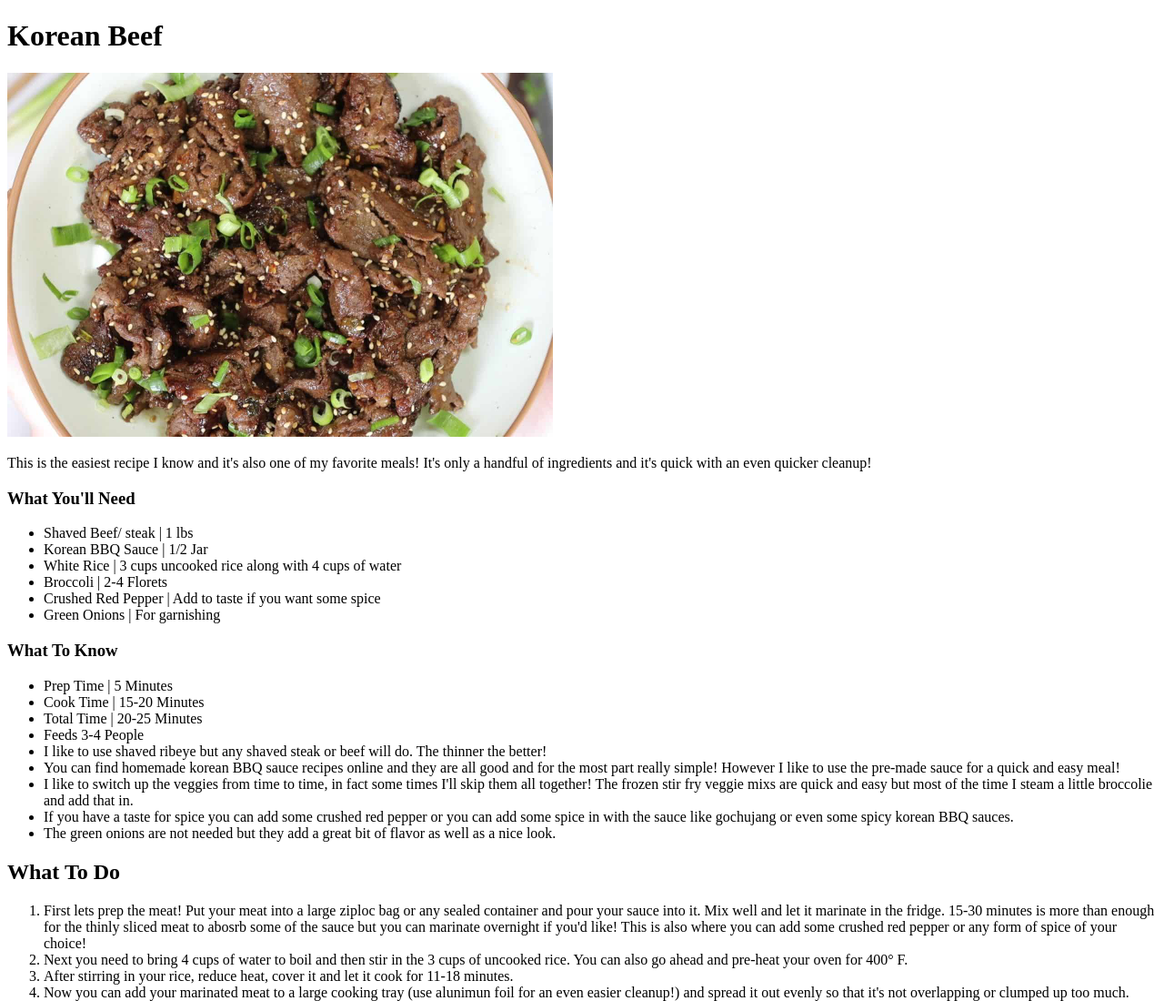
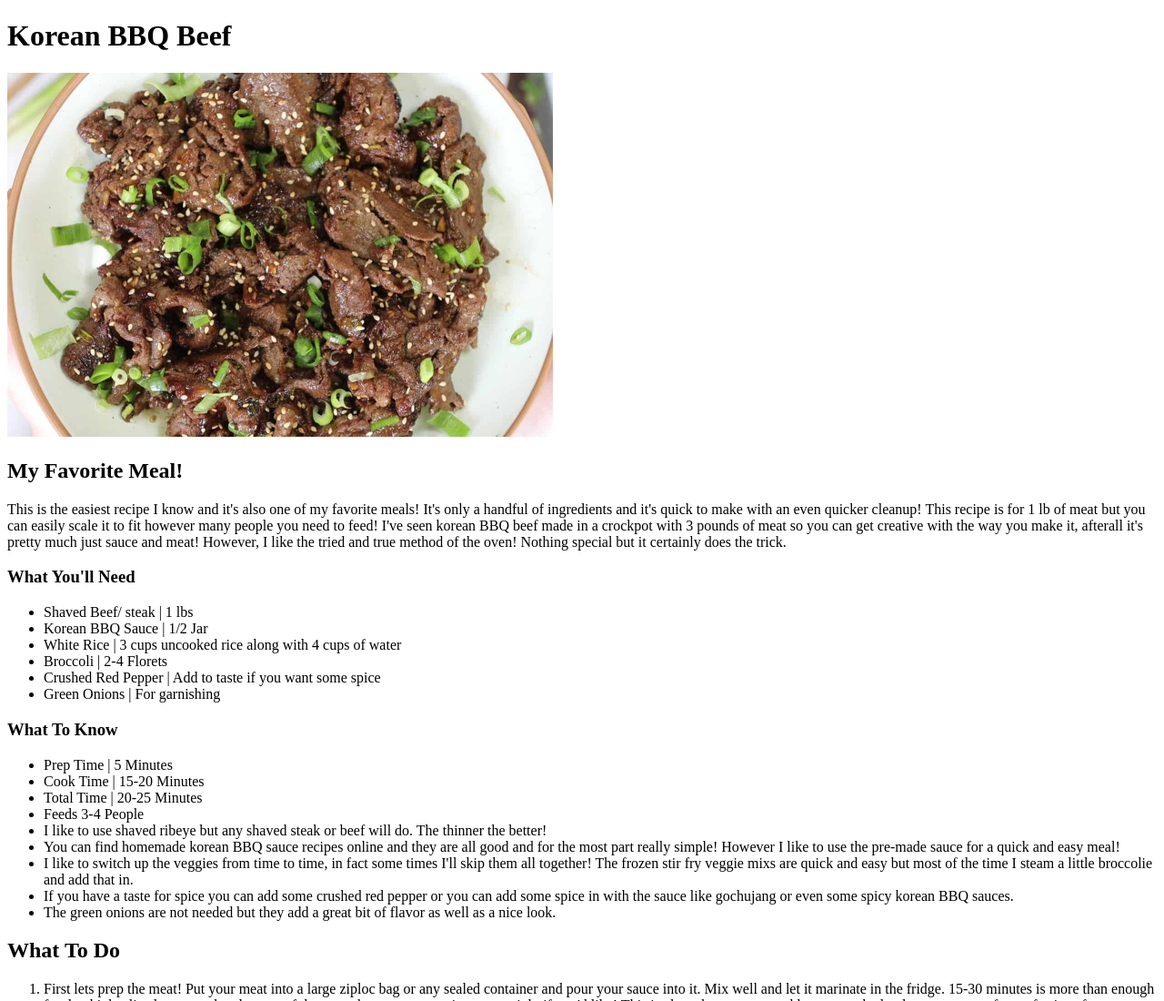
Before and after one commit to khoogterp/odin-recipes, a plain HTML site: page recipes/kbeef.html in a window 1280 px wide. Shown: the top 1100 px of the page at 91% size. Drawn offline with Linux system fonts and the light colour scheme.

Commit message:
Fix differences in korean bbq beef title
Chagned all instances of "korean beef" to "korean bbq beef" so we
can continue the consistency throughout all webpages. Also added
a header under the image with a p and some information.

```diff
--- a/recipes/kbeef.html
+++ b/recipes/kbeef.html
@@ -4,15 +4,16 @@
 
 <head>
   <meta charset="UTF-8">
-  <title>Korean Beef | Odin Recipes</title>
+  <title>Korean BBQ Beef | Odin Recipes</title>
 </head>
 
 <body>
-  <h1>Korean Beef</h1>
+  <h1>Korean BBQ Beef</h1>
   <img src="../images/kbeef-bowl2.jpg" alt="A yummy looking bowl of korean beef" height="400" width="600">
+  <h2>My Favorite Meal!</h2>
     <p>
         This is the easiest recipe I know and it's also one of my favorite meals! It's only a handful of ingredients
-      and it's quick with an even quicker cleanup!
+      and it's quick to make with an even quicker cleanup! This recipe is for 1 lb of meat but you can easily scale it to fit however many people you need to feed! I've seen korean BBQ beef made in a crockpot with 3 pounds of meat so you can get creative with the way you make it, afterall it's pretty much just sauce and meat! However, I like the tried and true method of the oven! Nothing special but it certainly does the trick.
     </p>
     <h3>What You'll Need</h3>
     <ul>
```
